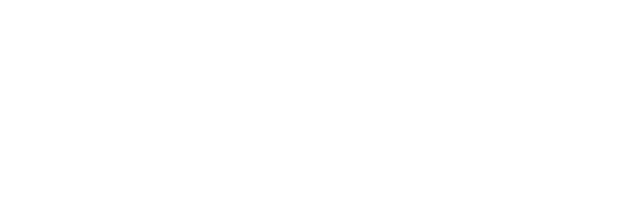
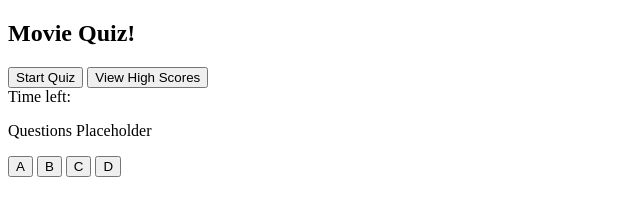
Before and after one commit to CHaskin-BF/Movie-Quiz, a plain HTML site: page index.html in a window 1280 px wide. Shown: the whole page, without its empty margins (0-640 px from the left). Drawn offline with Linux system fonts and the light colour scheme.

Commit message:
html added

```diff
--- a/index.html
+++ b/index.html
@@ -9,6 +9,26 @@
 </head>
 
 <body>
+    <div class="container">
 
+        <div id="startPage">
+            <h2>Movie Quiz!</h2>
+            <button id="startBtn">Start Quiz</button>
+            <button id="startPageHighScore" onclick="showHighScore()">View High Scores</button>
+        </div>
+
+        <div id="quiz">
+            <div id="timer">Time left: </div>
+                <div id="questions"><p>Questions Placeholder</p></div>
+                    <button id="a" onclick="checkAnswer('a')">A</button>
+                    <button id="b" onclick="checkAnswer('b')">B</button>
+                    <button id="c" onclick="checkAnswer('c')">C</button>
+                    <button id="d" onclick="checkAnswer('d')">D</button>
+                <div id="result"></div>
+        </div>
+
+    </div>
+
+    <script src="./assets/js/script.js"></script>
 </body>
 </html>
```
